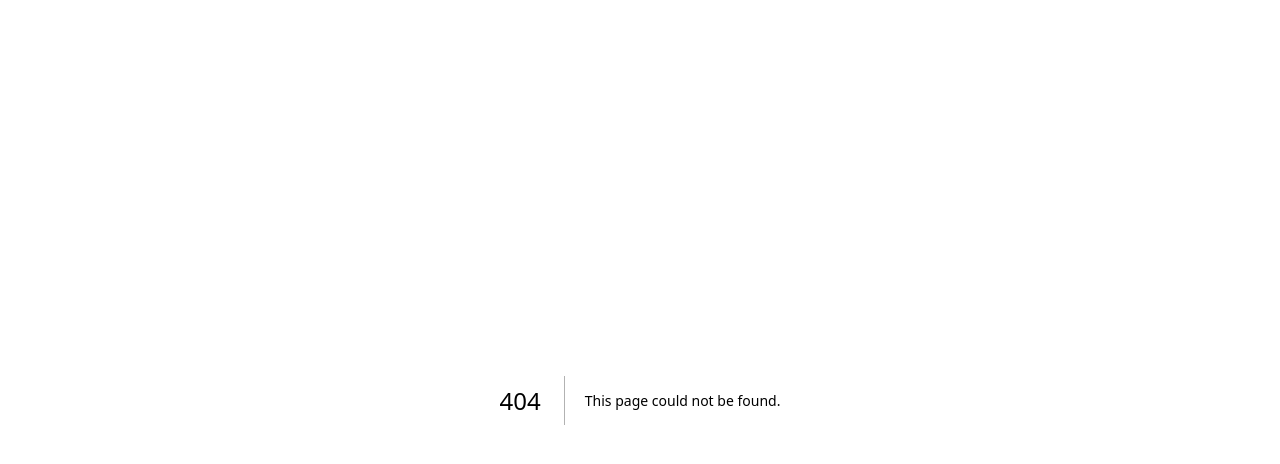
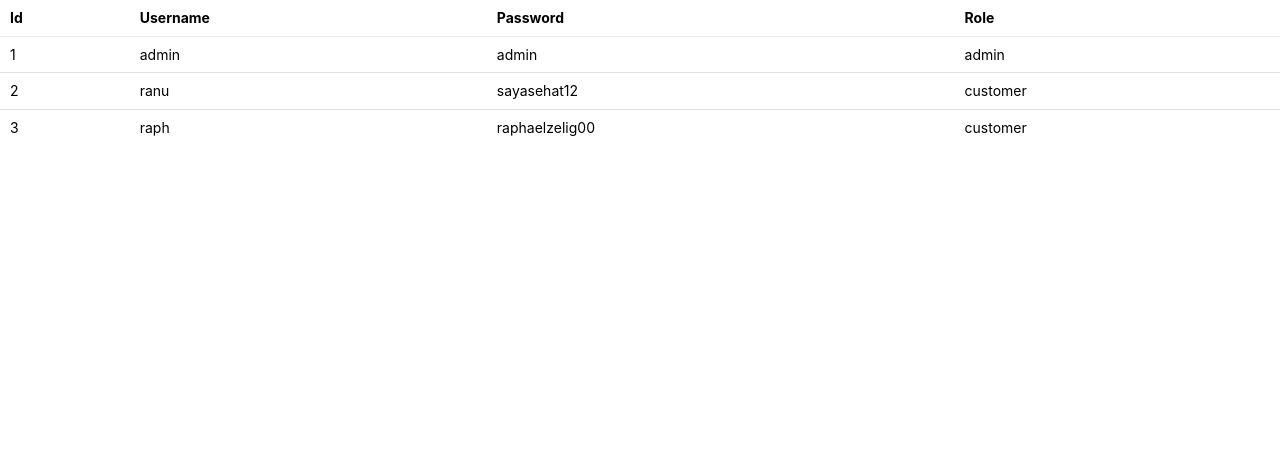
Before and after one commit to hndsekp/TA-Web-Advanced-UGM, a Next.js app: page /tables/account in a window 1280 px wide. Before the commit this address had no page. Shown: the top 464 px of the page. Built offline with nearby package versions, Linux system fonts and the light colour scheme.

Commit message:
added tables for dashboard

```diff
--- a/src/pages/components/navbar/navbar.module.css
+++ b/src/pages/components/navbar/navbar.module.css
@@ -65,3 +65,7 @@
     width: rem(25px);
     height: rem(25px);
   }
+
+  .body {
+    float: left;
+  }
--- /dev/null
+++ b/src/pages/tables/account.js
@@ -0,0 +1,52 @@
+import cx from 'clsx';
+import { useState } from 'react';
+import {ScrollArea, Table } from "@mantine/core";
+import classes from './account.module.css';
+
+const data = [
+    {
+        id: '1',
+        username: 'admin',
+        password: 'admin',
+        role: 'admin',
+    },
+    {
+        id: '2',
+        username: 'ranu',
+        password: 'sayasehat12',
+        role: 'customer',
+    },
+    {
+        id: '3',
+        username: 'raph',
+        password: 'raphaelzelig00',
+        role: 'customer',
+    },
+]
+
+export default function accountTables(){
+    const [scrolled, setScrolled] = useState(false);
+    const rows = data.map((row) => (
+        <Table.Tr key={row.id}>
+            <Table.Td>{row.id}</Table.Td>
+            <Table.Td>{row.username}</Table.Td>
+            <Table.Td>{row.password}</Table.Td>
+            <Table.Td>{row.role}</Table.Td>
+        </Table.Tr>
+    ));
+    return (
+    <ScrollArea h={300} onScrollPositionChange={({ y }) => setScrolled(y !== 0)}>
+      <Table miw={700}>
+        <Table.Thead className={cx(classes.header, { [classes.scrolled]: scrolled })}>
+          <Table.Tr>
+            <Table.Th>Id</Table.Th>
+            <Table.Th>Username</Table.Th>
+            <Table.Th>Password</Table.Th>
+            <Table.Th>Role</Table.Th>
+          </Table.Tr>
+        </Table.Thead>
+        <Table.Tbody>{rows}</Table.Tbody>
+      </Table>
+    </ScrollArea>
+    );
+}
--- /dev/null
+++ b/src/pages/tables/account.module.css
@@ -0,0 +1,20 @@
+.header {
+    position: sticky;
+    top: 0;
+    background-color: var(--mantine-color-body);
+    transition: box-shadow 150ms ease;
+
+    &::after {
+      content: '';
+      position: absolute;
+      left: 0;
+      right: 0;
+      bottom: 0;
+      border-bottom: rem(1px) solid
+        light-dark(var(--mantine-color-gray-2), var(--mantine-color-dark-3));
+    }
+  }
+
+  .scrolled {
+    box-shadow: var(--mantine-shadow-sm);
+  }
```
Also changed, not shown: src/pages/components/navbar/index.js (+5 -4 lines), src/pages/tables/products.js (added).
